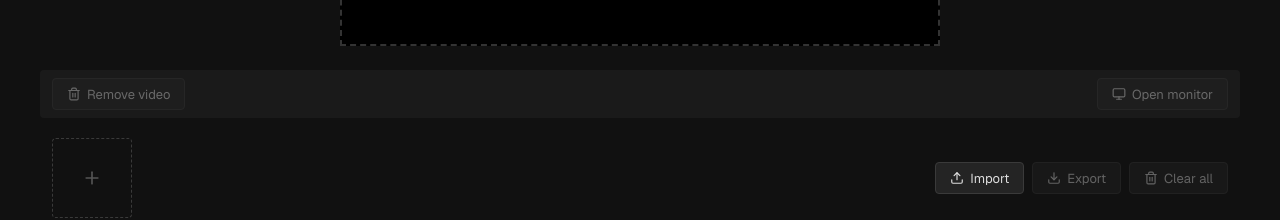
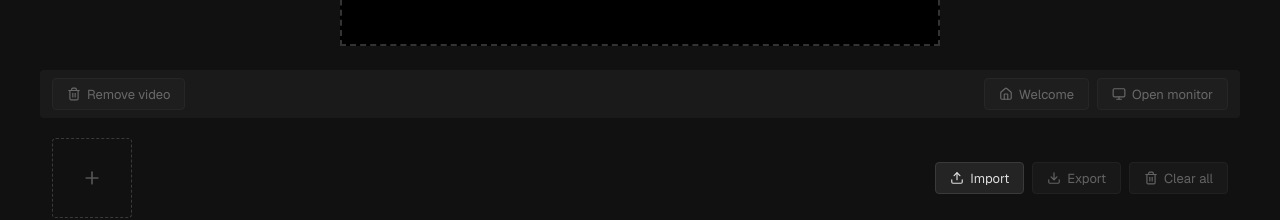
Before and after one commit to nikbogman/virtual-human-hot-cue-video-player, a Next.js app: page / in a window 1280 px wide. Shown: the part 394-614 px from the top of the page. Built offline with nearby package versions, Linux system fonts and the light colour scheme.

Commit message:
escape the game mode on start/ welcome/ home/ reset hot cue

```diff
--- a/src/hooks/useSyncBroadcast.ts
+++ b/src/hooks/useSyncBroadcast.ts
@@ -44,11 +44,18 @@ export function useSyncBroadcast(videoRef: React.RefObject<HTMLVideoElement | nu
     channel.close()
   }
 
+  function showWelcome(startTime: number) {
+    localStorage.setItem('monitorMode', 'video')
+    const channel = new BroadcastChannel('video_sync')
+    channel.postMessage({ type: 'show_welcome', startTime })
+    channel.close()
+  }
+
   function setTicTacToeBackground(startTime: number) {
     const channel = new BroadcastChannel('video_sync')
     channel.postMessage({ type: 'set_tic_tac_toe_background', startTime })
     channel.close()
   }
 
-  return { openMonitor, showTicTacToe, setTicTacToeBackground }
+  return { openMonitor, showTicTacToe, showWelcome, setTicTacToeBackground }
 }
--- a/src/pages/index.tsx
+++ b/src/pages/index.tsx
@@ -6,7 +6,7 @@ import { useSyncBroadcast } from '../hooks/useSyncBroadcast'
 import { formatTime } from '../lib/time'
 import { storeVideo, getStoredVideo, clearStoredVideo } from '../lib/videoDB'
 import type { HotCue } from '../types'
-import { X, Trash2, Monitor, Upload, Download, Plus } from 'lucide-react'
+import { X, Trash2, Monitor, Upload, Download, Plus, Home } from 'lucide-react'
 
 const btnCls =
   'px-3.5 border border-[#3a3a3a] bg-[#242424] text-[#ddd] rounded cursor-pointer ' +
@@ -17,6 +17,10 @@ function startsTicTacToe(cue: HotCue) {
   return /tic[-\s]?tac[-\s]?toe/i.test(cue.label)
 }
 
+function returnsToWelcome(cue: HotCue) {
+  return /\b(welcome|start|home|reset)\b/i.test(cue.label)
+}
+
 export default function HotCuePlayer() {
   const videoRef = useRef<HTMLVideoElement>(null)
   const fileInputRef = useRef<HTMLInputElement>(null)
@@ -24,7 +28,7 @@ export default function HotCuePlayer() {
   const [videoSrc, setVideoSrc] = useState<string | null>(null)
   const [isDragOver, setIsDragOver] = useState(false)
 
-  const { openMonitor, showTicTacToe, setTicTacToeBackground } = useSyncBroadcast(videoRef)
+  const { openMonitor, showTicTacToe, showWelcome, setTicTacToeBackground } = useSyncBroadcast(videoRef)
 
   function handleCuePress(cue: HotCue) {
     const vid = videoRef.current
@@ -32,6 +36,7 @@ export default function HotCuePlayer() {
     vid.currentTime = cue.startTime
     void vid.play()
     if (startsTicTacToe(cue)) showTicTacToe(cue.startTime)
+    else if (returnsToWelcome(cue)) showWelcome(cue.startTime)
     else setTicTacToeBackground(cue.startTime)
   }
 
@@ -118,7 +123,7 @@ export default function HotCuePlayer() {
         </div>
 
         {/* Controls bar */}
-        <div className="flex items-center justify-between mt-6 mb-3 px-3 py-2 bg-[#1a1a1a] rounded min-h-10 flex-shrink-0">
+        <div className="flex items-center justify-between gap-3 mt-6 mb-3 px-3 py-2 bg-[#1a1a1a] rounded min-h-10 flex-shrink-0">
           <button
             className={`${btnCls} disabled:opacity-40 disabled:cursor-not-allowed`}
             disabled={!videoSrc}
@@ -126,6 +131,15 @@ export default function HotCuePlayer() {
           >
             <Trash2 size={14} />
             Remove video
+          </button>
+          <div className="flex items-center gap-2">
+            <button
+              className={`${btnCls} disabled:opacity-40 disabled:cursor-not-allowed`}
+              disabled={!videoSrc}
+              onClick={(e) => { e.stopPropagation(); showWelcome(0) }}
+            >
+              <Home size={14} />
+              Welcome
             </button>
             <button
               className={`${btnCls} disabled:opacity-40 disabled:cursor-not-allowed`}
@@ -135,6 +149,7 @@ export default function HotCuePlayer() {
               <Monitor size={14} />
               Open monitor
             </button>
+          </div>
         </div>
 
         {/* Cue bar */}
--- a/src/pages/monitor.tsx
+++ b/src/pages/monitor.tsx
@@ -47,6 +47,16 @@ export default function Monitor() {
         }))
         vid?.pause()
         void loadStoredVideo()
+        return
+      }
+
+      if (data.type === 'show_welcome') {
+        localStorage.setItem('monitorMode', 'video')
+        pendingRef.current = { currentTime: data.startTime, isPlaying: true }
+        setGameBackgroundCue(null)
+        setMode('video')
+        void loadStoredVideo()
+        if (vid?.readyState && vid.readyState >= 1) applyPending(vid)
         return
       }
 
```
Also changed, not shown: 2 other files (tests, documents, lock files or other folders). Lines whose indentation alone changed are shown as unchanged.
